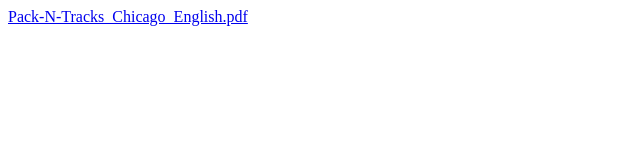
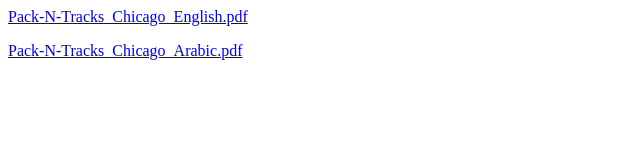
Before and after one commit to ymelkhat/Pack-N-Tracks_Chicago, a plain HTML site: page index.html in a window 1280 px wide. Shown: the whole page, without its empty margins (0-640 px from the left). Drawn offline with Linux system fonts and the light colour scheme.

Commit message:
Update index.html

```diff
--- a/index.html
+++ b/index.html
@@ -1,3 +1,4 @@
 	<html>
 	  <p><a href="Pack-N-Tracks_Chicago_English.pdf">Pack-N-Tracks_Chicago_English.pdf</a></p>
+	  <p><a href="Pack-N-Tracks_Chicago_Arabic.pdf">Pack-N-Tracks_Chicago_Arabic.pdf</a></p>
 </html>
```
